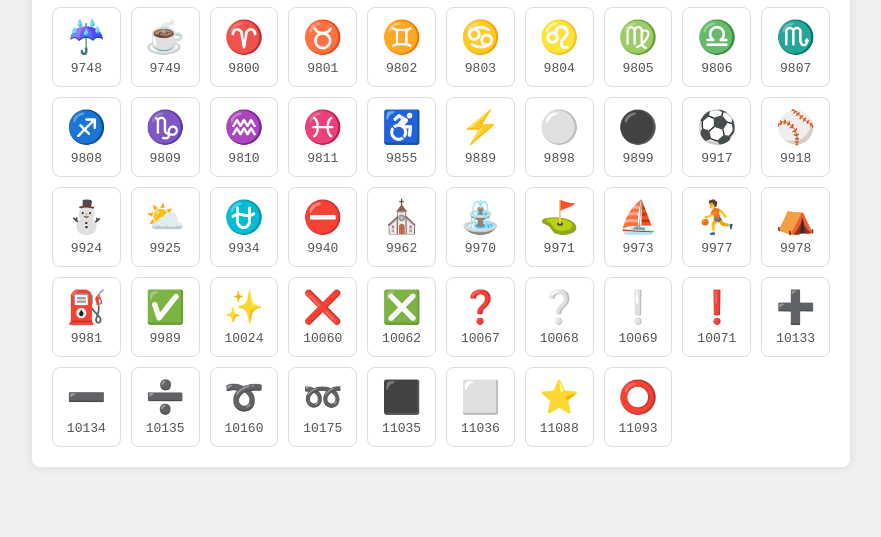
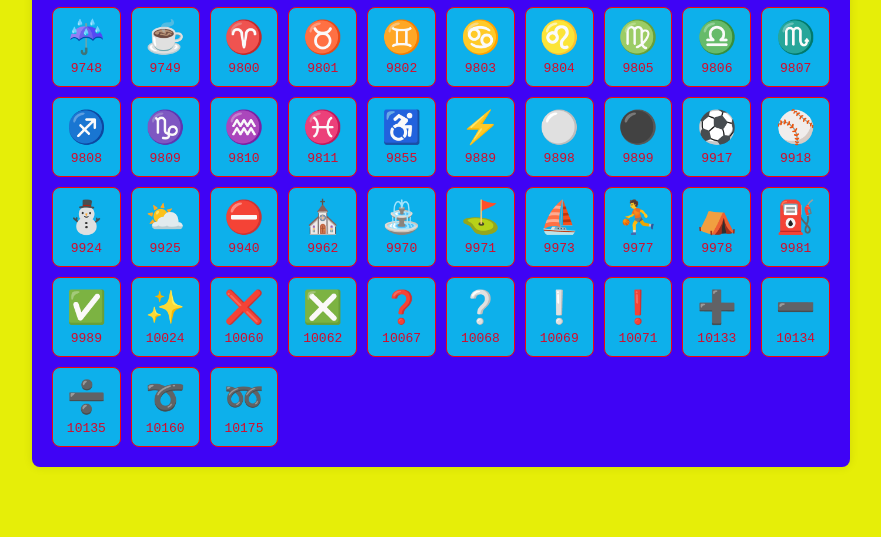
Before and after one commit to RohitDeoraa/mtm6302-emoji-rohitdeoraa, a plain HTML site: page index.html in a window 1280 px wide. Shown: the part 263-800 px from the top of the page, without its empty margins (199-1080 px from the left). Drawn offline with Linux system fonts and the light colour scheme.

Commit message:
COMPLETED MY ASSIGNMENT

```diff
--- a/script.js
+++ b/script.js
@@ -42,7 +42,6 @@ document.addEventListener('DOMContentLoaded', () => {
         { code: '&#9918;', decimal: '9918' },
         { code: '&#9924;', decimal: '9924' },
         { code: '&#9925;', decimal: '9925' },
-        { code: '&#9934;', decimal: '9934' },
         { code: '&#9940;', decimal: '9940' },
         { code: '&#9962;', decimal: '9962' },
         { code: '&#9970;', decimal: '9970' },
@@ -64,10 +63,7 @@ document.addEventListener('DOMContentLoaded', () => {
         { code: '&#10135;', decimal: '10135' },
         { code: '&#10160;', decimal: '10160' },
         { code: '&#10175;', decimal: '10175' },
-        { code: '&#11035;', decimal: '11035' },
-        { code: '&#11036;', decimal: '11036' },
-        { code: '&#11088;', decimal: '11088' },
-        { code: '&#11093;', decimal: '11093' }
+
     ];
 
     const emojiGallery = document.getElementById('emoji-gallery');
--- a/style.css
+++ b/style.css
@@ -11,7 +11,7 @@ body {
     justify-content: center;
     align-items: center;
     min-height: 100vh;
-    background-color: #f0f0f0;
+    background-color: #e6ee08;
 }
 
 .emoji-gallery {
@@ -19,7 +19,7 @@ body {
     grid-template-columns: repeat(10, 1fr);
     gap: 10px;
     padding: 20px;
-    background-color: white;
+    background-color: rgb(63, 3, 245);
     border-radius: 8px;
     box-shadow: 0 0 10px rgba(0,0,0,0.1);
 }
@@ -27,8 +27,8 @@ body {
 .emoji-item {
     text-align: center;
     padding: 10px;
-    background-color: #fff;
-    border: 1px solid #ddd;
+    background-color: #0db0eb;
+    border: 1px solid #f10909;
     border-radius: 8px;
 }
 
@@ -39,5 +39,5 @@ body {
 .emoji-item code {
     display: block;
     margin-top: 5px;
-    color: #555;
+    color: #d70a29;
 }
```
